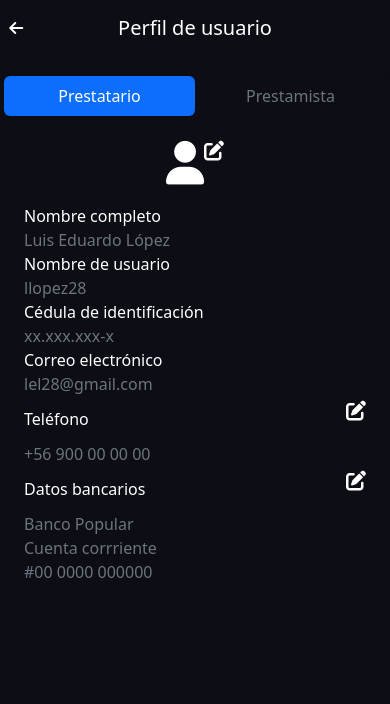
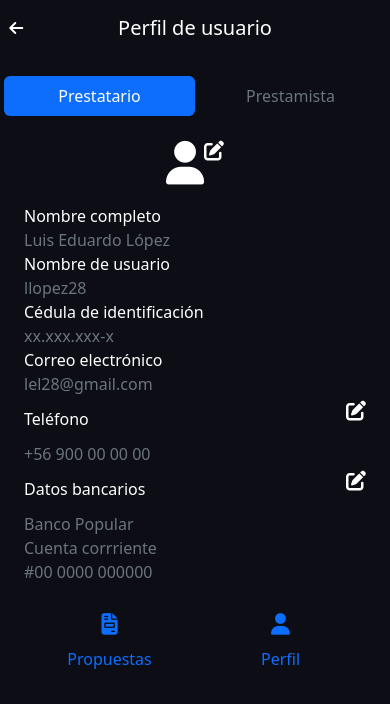
Before and after one commit to ljavierrodriguez/front-template-with-context, a React (Vite) app: page /profile in a window 390 px wide. Shown: the top 704 px of the page. Built offline with nearby package versions, Linux system fonts and the light colour scheme.

Commit message:
Botones vista deudor, version mobile

```diff
--- a/src/pages/Profile.jsx
+++ b/src/pages/Profile.jsx
@@ -58,6 +58,11 @@ const Profile = () => {
                         <br />
                         <span className='text-secondary'>#00 0000 000000</span>
                     </div>
+
+                    <div className='mt-4'>
+                        <button className='w-50 text-primary p-0 m-0 fs-4 border border-0 rounded btn_post_choices_wrapper'><Icon type={'solid'} symbol={'file-invoice'}/><br/><span className='fs-6 p-0 m-0'>Propuestas</span></button>
+                        <button className='w-50 text-primary p-0 m-0 fs-4 border border-0 rounded btn_post_choices_wrapper'><Icon type={'solid'} symbol={'user'}/><br/><span className='fs-6 p-0 m-0'>Perfil</span></button>
+                    </div>
                 </div>
             </div>
         </>
```
